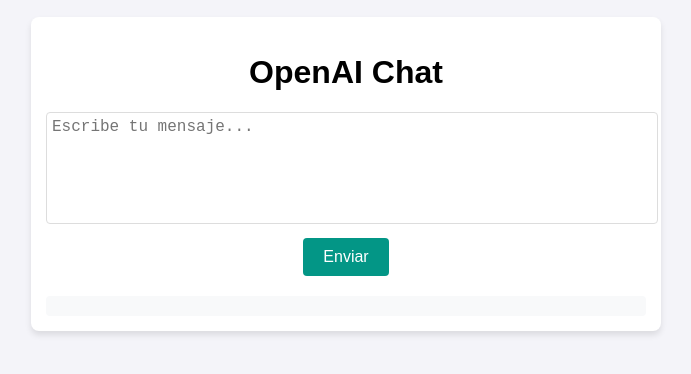
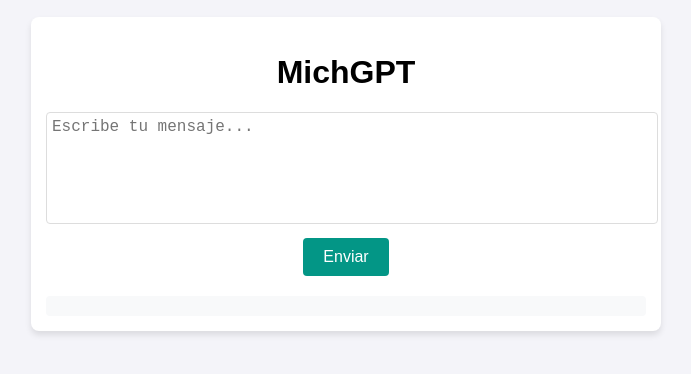
Before and after one commit to miguelsalvadorrguez85/michGPT, a plain HTML site: page index.html in a window 1280 px wide. Shown: the part 226-600 px from the top of the page, without its empty margins (294-985 px from the left). Drawn offline with Linux system fonts and the light colour scheme.

Commit message:
Changed front title

```diff
--- a/index.html
+++ b/index.html
@@ -8,7 +8,7 @@
 </head>
 <body>
   <div id="app">
-    <h1>OpenAI Chat</h1>
+    <h1>MichGPT</h1>
     <textarea id="input" placeholder="Escribe tu mensaje..."></textarea>
     <button id="send">Enviar</button>
     <div id="response"></div>
```
